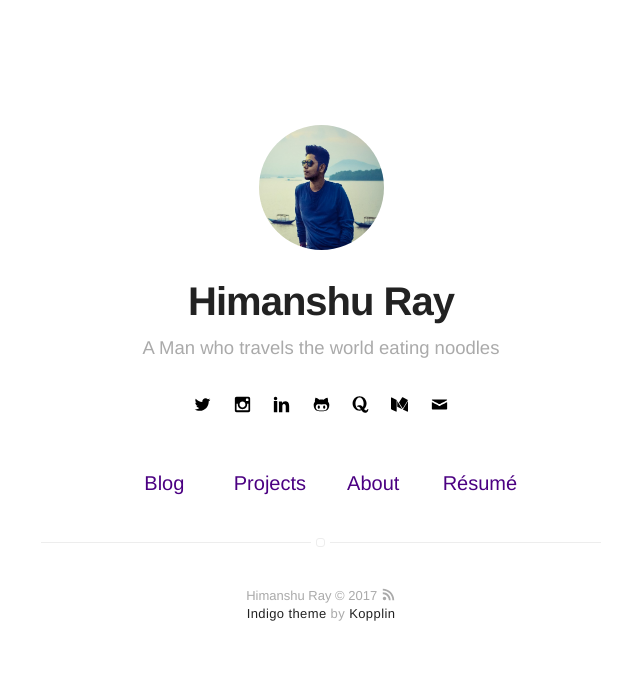
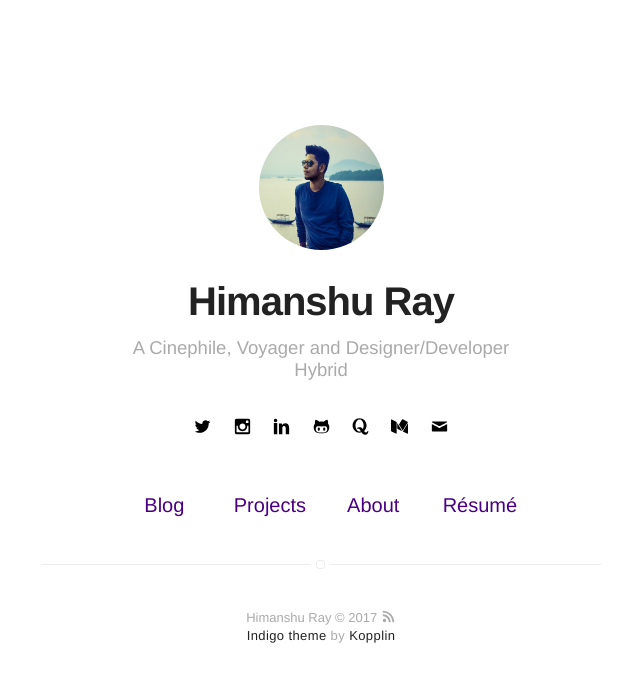
Before and after one commit to iamrayofhope/iamrayofhope.github.io, a Jekyll site: the page built from index.html, in a window 1280 px wide. Shown: the top 682 px of the page, without its empty margins (319-959 px from the left). Built offline with Jekyll 4.4.1, drawn with Linux system fonts in a browser that asks for light colours.

Commit message:
Added Bio

```diff
--- a/_config.yml
+++ b/_config.yml
@@ -1,6 +1,6 @@
 # main text of home
 name: Himanshu Ray
-bio: A Man who travels the world eating noodles
+bio: A Cinephile, Voyager and Designer/Developer Hybrid
 
 # twitter summary info
 description: A blog about technology and stuff related
```
